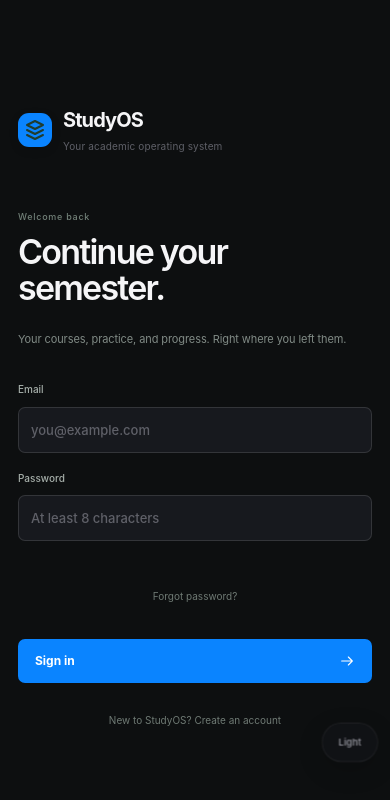
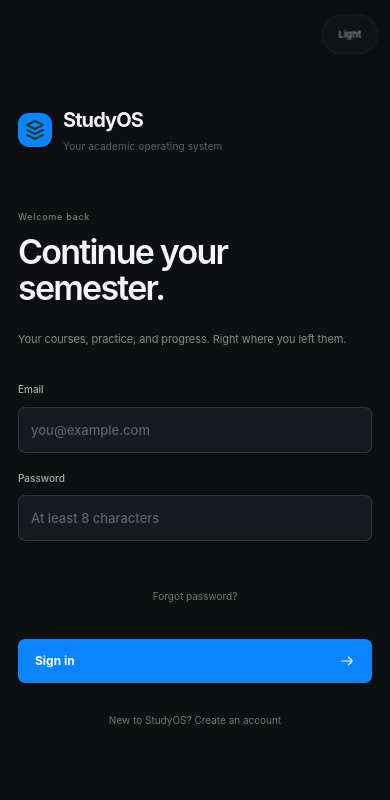
Before and after one commit to isikkeskin1/StudyOS, a Next.js app in the folder web/: page / in a window 390 px wide. Shown: the top 800 px of the page. Built offline with nearby package versions, Linux system fonts and the light colour scheme; no server answers.

Commit message:
ui: keep appearance control clear of mobile auth actions

```diff
--- a/web/app/theme-polish.css
+++ b/web/app/theme-polish.css
@@ -77,6 +77,16 @@ html[data-study-theme] .workspace-app .workspace-topbar h1 {
     display: none;
   }
 
+  /* On auth, move the theme switch away from the full-width sign-in/create-account action. */
+  body:has(.auth-shell) > .study-appearance {
+    top: 12px;
+    right: 12px;
+    bottom: auto;
+  }
+
+  /* First-run setup is already busy on phones; honor the saved theme without adding another floating control. */
+  body:has(.setup-shell) > .study-appearance { display: none !important; }
+
   /* Installation/notification controls belong in settings on a phone, not floating over study content. */
   .pwa-controller-root { display: none !important; }
 
```
